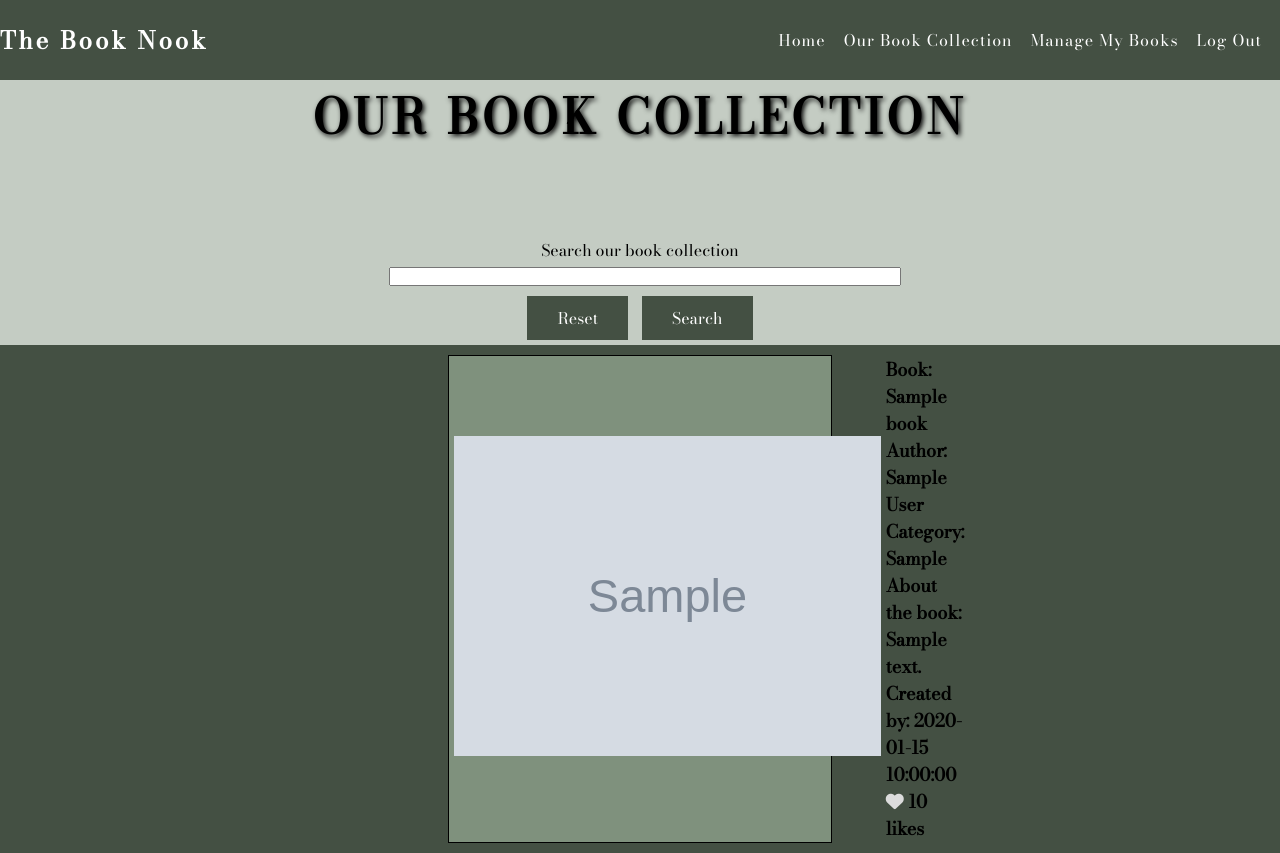
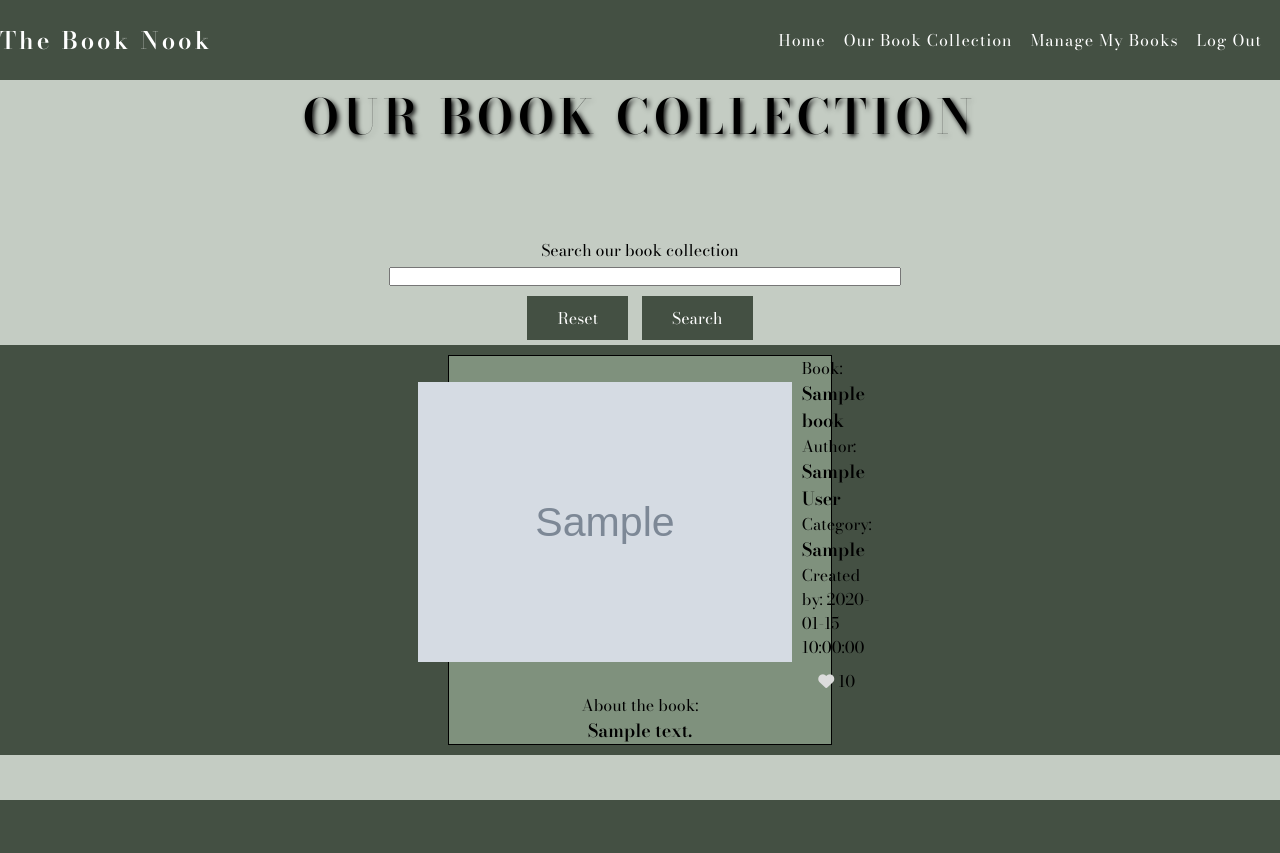
Before and after one commit to Code-Institute-Submissions/the_book_nook, a Flask app: page /books in a window 1280 px wide. After the commit the page ends 800 px from the top, so only its background shows below. Run offline with Flask 2, Linux system fonts and the light colour scheme; the visitor is signed in with stand-in values (Sample User, id 1); grey boxes marked "Sample" are stand-in pictures; a database or web service that is not in the repository returns one stand-in record (values such as "Sample title"); some libraries are stand-ins or nearby versions.

Commit message:
style:Minor changes to style.css for the book collection site

```diff
--- a/static/css/style.css
+++ b/static/css/style.css
@@ -1,4 +1,4 @@
-@import url('https://fonts.googleapis.com/css2?family=Bodoni+Moda&display=swap');
+@import url('https://fonts.googleapis.com/css2?family=Bodoni+Moda:wght@400;600&display=swap');
 
 * {
     padding: 0;
@@ -73,8 +73,6 @@ nav {
     color:#7F917D;
 }
 
-
-
 .hero-image {
     background-image: url('/static/css/images/hero-image.jpg');
     height: 70vh;
@@ -98,7 +96,7 @@ nav {
     width: 100%;
 }
 
-/* ---- Books Collection */
+/* ---- Books Collection site */
 
 .headline-book-collection {
     text-align: center;
@@ -127,20 +125,47 @@ nav {
 .image-and-text {
     display: flex;
     align-items: center;
-}
-.book-image {
-    height: 40vh;
-    margin: 5px;
+    justify-content: center;
 }
 
-.book-box p {
-    font-weight: 700;
-    font-size: 18px;
+.book-image {
+    height: 35vh;
+    margin: 10px;
+}
+
+.text {
+    width: 50%;
+}
+
+
+.image-and-text {
     text-align: left;
 }
 
+.book-info-bold {
+    font-weight: 600;
+    font-size: 18px;
+}
 
-/* --- User Form to Add Book */
+.heart-like {
+    text-align: center;
+    margin-top: 10px;
+}
+
+.like {
+    color: gainsboro;
+}
+
+.heart i.fa-heart {
+    color: lightcoral;
+}
+
+.book-box-description {
+    align-items: center;
+}
+
+
+/* --- Add Book User Form */
 
 .add-book-form {
     height: 40vh;
@@ -148,9 +173,11 @@ nav {
     margin: auto;
     display: block;
 }
+
 #book_category {
     width: 100%;
 }
+
 label, input, select, textarea {
     display: block;
     margin: 5px;
@@ -160,9 +187,7 @@ label, input, select, textarea {
     width: 100%;
 }
 
-/* ---- Categories */
-
-
+/* ---- Categories site */
 
 .main-categories {
     display: flex;
@@ -198,12 +223,3 @@ label, input, select, textarea {
 .profile-page {
     margin: 10vh;
 }
-
-
-.like {
-    color: gainsboro;
-}
-
-.heart i.fa-heart {
-    color: lightcoral;
-}
--- a/templates/books.html
+++ b/templates/books.html
@@ -24,19 +24,22 @@
                 <span>
                     <img class="book-image" src="{{ book.book_image_url }}">
                 </span>
-                <span>
-                    <p>Book: {{ book.book_name }}</p>
-                    <p>Author: {{ book.book_author }}</p>
-                    <p>Category: {{book.book_category }}</p>
-                    <p>About the book: {{ book.book_description }}</p>
+                <span class="text">
+                    <p>Book:</p><p class="book-info-bold"> {{ book.book_name }}</p>
+                    <p>Author:</p><p class="book-info-bold">{{ book.book_author }}</p>
+                    <p>Category:</p><p class="book-info-bold"> {{book.book_category }}</p>
+
                     <p>Created by: {{ book.created_by }} </p>
                     {% if session.user %}
-                    <p>
+                    <p class="heart-like">
                     <a href="{{ url_for('like_book', book_id=book._id) }}" class="like"><i class="fa fa-heart" aria-hidden="True"></i></a>
-                    {{ book.likes }} likes
+                    {{ book.likes }}
                     </p>
                     {% endif %}
                 </span>
+            </div>
+            <div>
+                 <p class="book-box-description">About the book:</p><p class="book-info-bold"> {{ book.book_description }}</p>
             </div>
             <span>
                 {% if session.user | lower == book.created_by | lower %}
```
